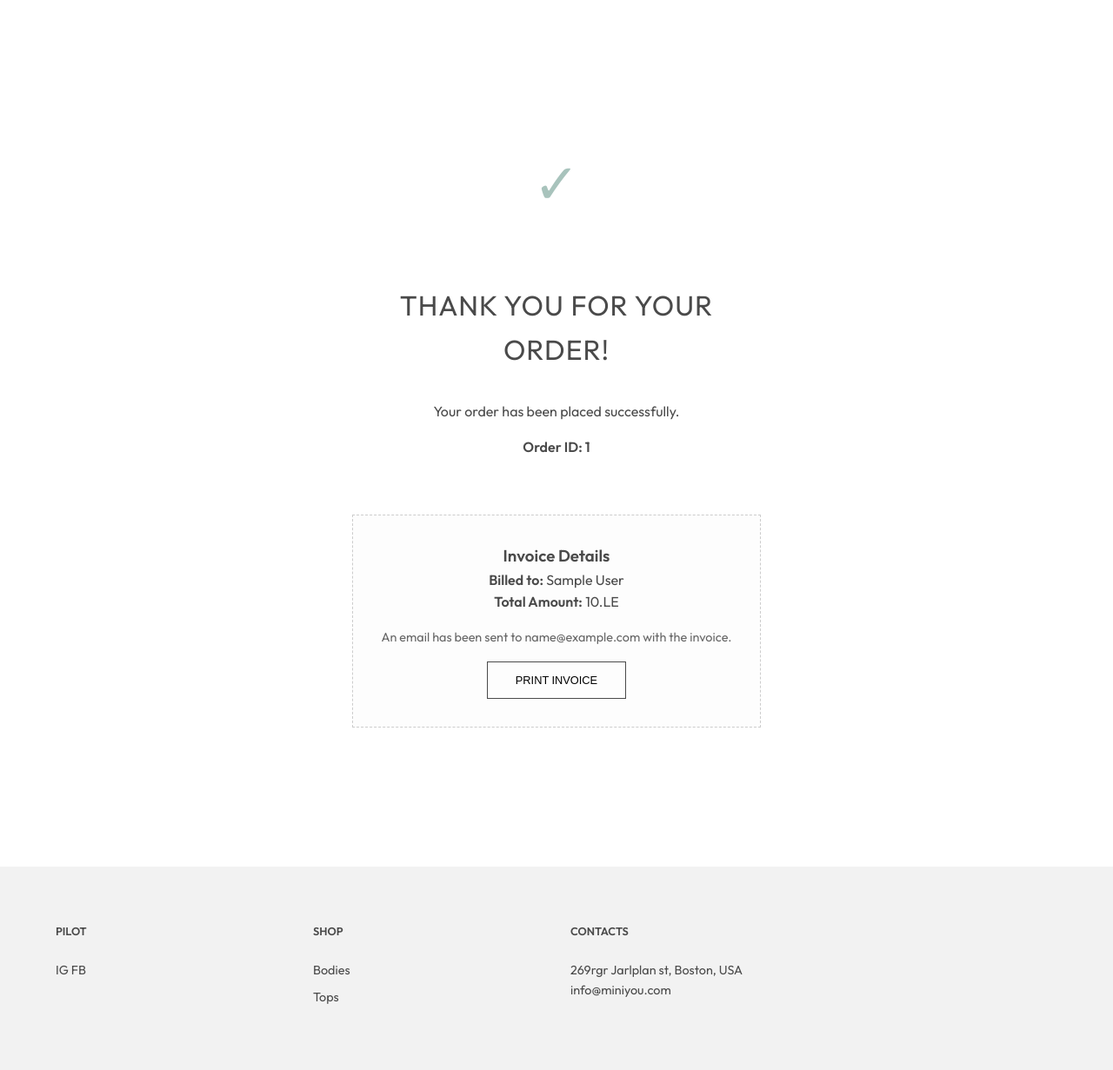
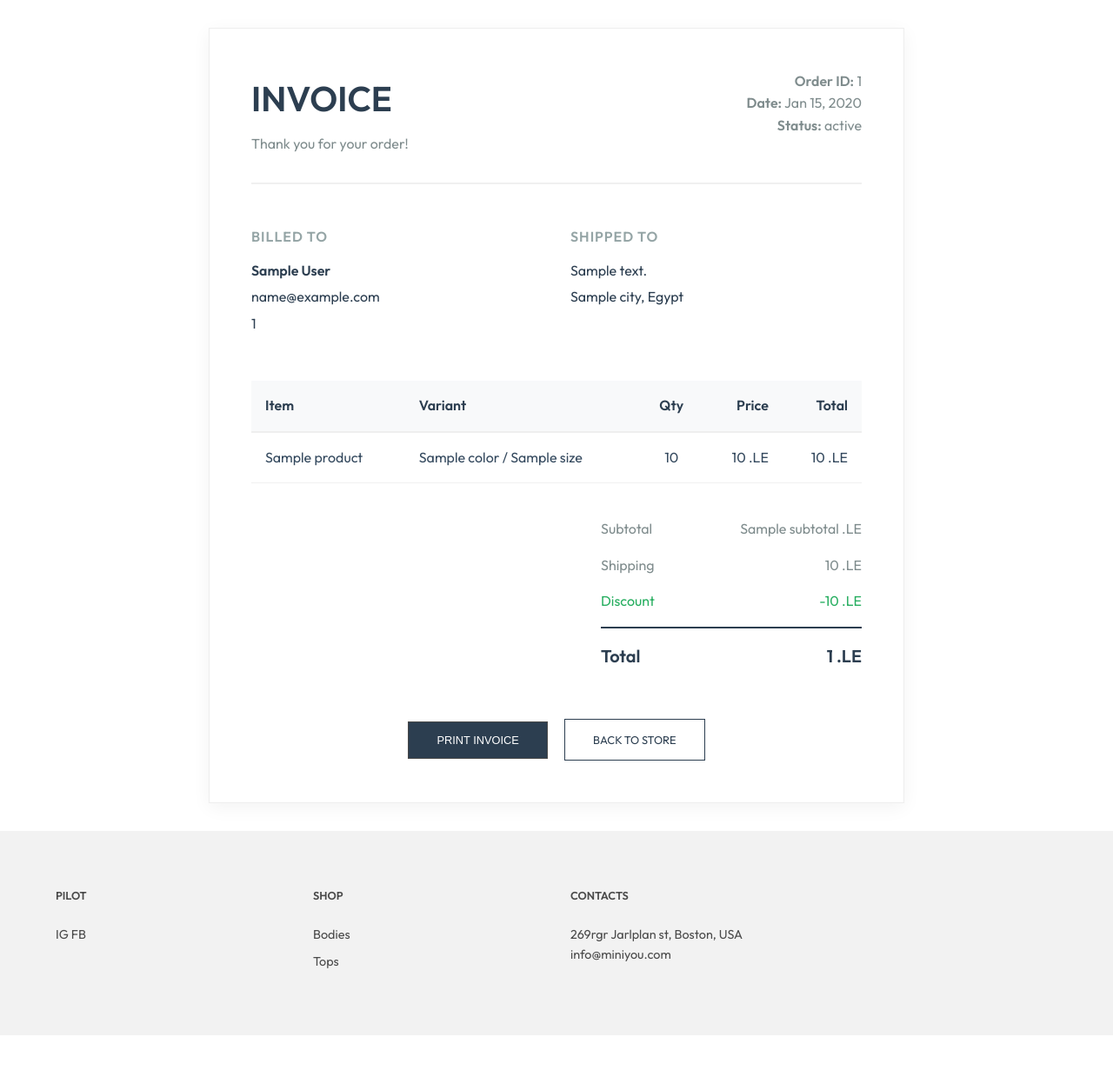
Before and after one commit to Abdallhshref/pilotkidswear, a Django app: template orders/templates/orders/created.html in a window 1280 px wide. Shown: the part 126-1357 px from the top of the page at 87% size. After the commit the page ends 1317 px from the top, so only its background shows below. Run offline with Django 5.2, Linux system fonts and the light colour scheme; the template is opened without the code that fills it: most values are stand-ins (such as "Sample title", 1, 10 or a date in 2020); data that the repository does not hold is empty.

Commit message:
last one

```diff
--- a/orders/templates/orders/cart_detail.html
+++ b/orders/templates/orders/cart_detail.html
@@ -40,8 +40,8 @@
 
     <div style="display: flex; justify-content: flex-end; gap: 1rem;">
         <a href="{% url 'home' %}" class="btn">{% trans "Continue Shopping" %}</a>
-        <a href="{% url 'checkout' %}" class="btn" style="background: var(--text-color); color: #fff;">
-            {% trans "Checkout" %}</a>
+        <a href="{% url 'checkout' %}" class="btn" style="background: var(--text-color); color: #fff;">{% trans
+            "Checkout" %}</a>
     </div>
     {% else %}
     <p style="text-align: center;">{% trans "Your bag is empty." %}</p>
--- a/orders/templates/orders/created.html
+++ b/orders/templates/orders/created.html
@@ -2,20 +2,213 @@
 {% load i18n %}
 
 {% block content %}
-<div class="tracking-container" style="text-align: center; padding: 4rem;">
-    <div style="font-size: 4rem; color: var(--primary-color); margin-bottom: 1rem;">✓</div>
-    <h1 class="section-title">{% trans "Thank you for your order!" %}</h1>
-    <p>{% trans "Your order has been placed successfully." %}</p>
-    <p style="margin: 1rem 0;"><strong>{% trans "Order ID:" %} {{ order.tracking_id }}</strong></p>
+<style>
+    /* Invoice Styles */
+    .invoice-container {
+        max-width: 800px;
+        margin: 2rem auto;
+        background: #fff;
+        padding: 3rem;
+        box-shadow: 0 5px 20px rgba(0, 0, 0, 0.05);
+        border: 1px solid #eee;
+    }
 
-    <div style="margin-top: 3rem; background: #fdfdfd; padding: 2rem; border: 1px dashed #ccc; display: inline-block;">
-        <h3>{% trans "Invoice Details" %}</h3>
-        <p><strong>{% trans "Billed to:" %}</strong> {{ order.full_name }}</p>
-        <p><strong>{% trans "Total Amount:" %}</strong> {{ order.get_total_price }}.LE</p>
-        <p style="margin-top: 1rem; font-size: 0.9rem; color: #666;">
-            {% trans "An email has been sent to" %} {{ order.email }} {% trans "with the invoice." %}
-        </p>
-        <button class="btn" style="margin-top: 1rem;" onclick="window.print()">{% trans "Print Invoice" %}</button>
+    .invoice-header {
+        display: flex;
+        justify-content: space-between;
+        align-items: flex-start;
+        margin-bottom: 3rem;
+        border-bottom: 2px solid #f0f0f0;
+        padding-bottom: 2rem;
+    }
+
+    .invoice-title {
+        font-size: 2.5rem;
+        font-weight: 700;
+        color: #2c3e50;
+        margin: 0;
+    }
+
+    .invoice-meta {
+        text-align: right;
+        color: #7f8c8d;
+    }
+
+    .invoice-grid {
+        display: grid;
+        grid-template-columns: 1fr 1fr;
+        gap: 2rem;
+        margin-bottom: 3rem;
+    }
+
+    .info-box h3 {
+        font-size: 1rem;
+        text-transform: uppercase;
+        color: #95a5a6;
+        margin-bottom: 0.8rem;
+        letter-spacing: 1px;
+    }
+
+    .info-box p {
+        margin: 0.3rem 0;
+        color: #2c3e50;
+    }
+
+    .invoice-table {
+        width: 100%;
+        border-collapse: collapse;
+        margin-bottom: 2rem;
+    }
+
+    .invoice-table th {
+        background: #f8f9fa;
+        padding: 1rem;
+        text-align: left;
+        font-weight: 600;
+        color: #2c3e50;
+        border-bottom: 2px solid #eee;
+    }
+
+    .invoice-table td {
+        padding: 1rem;
+        border-bottom: 1px solid #f0f0f0;
+        color: #34495e;
+    }
+
+    .invoice-summary {
+        margin-left: auto;
+        width: 300px;
+    }
+
+    .summary-row {
+        display: flex;
+        justify-content: space-between;
+        padding: 0.5rem 0;
+        color: #7f8c8d;
+    }
+
+    .summary-row.total {
+        font-size: 1.25rem;
+        font-weight: 700;
+        color: #2c3e50;
+        border-top: 2px solid #2c3e50;
+        padding-top: 1rem;
+        margin-top: 0.5rem;
+    }
+
+    .print-actions {
+        margin-top: 3rem;
+        text-align: center;
+    }
+
+    @media print {
+        body * {
+            visibility: hidden;
+        }
+
+        .invoice-container,
+        .invoice-container * {
+            visibility: visible;
+        }
+
+        .invoice-container {
+            position: absolute;
+            left: 0;
+            top: 0;
+            width: 100%;
+            margin: 0;
+            padding: 2rem;
+            box-shadow: none;
+            border: none;
+        }
+
+        .print-actions,
+        .navbar,
+        .footer {
+            display: none !important;
+        }
+    }
+</style>
+
+<div class="invoice-container">
+    <div class="invoice-header">
+        <div>
+            <h1 class="invoice-title">INVOICE</h1>
+            <p style="color: #7f8c8d; margin-top: 0.5rem;">{% trans "Thank you for your order!" %}</p>
+        </div>
+        <div class="invoice-meta">
+            <p><strong>{% trans "Order ID:" %}</strong> {{ order.tracking_id|slice:":8" }}</p>
+            <p><strong>{% trans "Date:" %}</strong> {{ order.created_at|date:"M d, Y" }}</p>
+            <p><strong>{% trans "Status:" %}</strong> {{ order.get_status_display }}</p>
+        </div>
+    </div>
+
+    <div class="invoice-grid">
+        <div class="info-box">
+            <h3>{% trans "Billed To" %}</h3>
+            <p><strong>{{ order.full_name }}</strong></p>
+            <p>{{ order.email }}</p>
+            <p>{{ order.phone_number }}</p>
+        </div>
+        <div class="info-box">
+            <h3>{% trans "Shipped To" %}</h3>
+            <p>{{ order.address }}</p>
+            <p>{{ order.city }}, {% trans "Egypt" %}</p>
+        </div>
+    </div>
+
+    <table class="invoice-table">
+        <thead>
+            <tr>
+                <th>{% trans "Item" %}</th>
+                <th>{% trans "Variant" %}</th>
+                <th style="text-align: center;">{% trans "Qty" %}</th>
+                <th style="text-align: right;">{% trans "Price" %}</th>
+                <th style="text-align: right;">{% trans "Total" %}</th>
+            </tr>
+        </thead>
+        <tbody>
+            {% for item in order.items.all %}
+            <tr>
+                <td>{{ item.variant.product.name }}</td>
+                <td>{{ item.variant.color.name }} / {{ item.variant.size.name }}</td>
+                <td style="text-align: center;">{{ item.quantity }}</td>
+                <td style="text-align: right;">{{ item.price }} .LE</td>
+                <td style="text-align: right;">{{ item.get_cost }} .LE</td>
+            </tr>
+            {% endfor %}
+        </tbody>
+    </table>
+
+    <div class="invoice-summary">
+        <div class="summary-row">
+            <span>{% trans "Subtotal" %}</span>
+            <span>{{ subtotal }} .LE</span>
+        </div>
+        <div class="summary-row">
+            <span>{% trans "Shipping" %}</span>
+            <span>{{ order.shipping_price }} .LE</span>
+        </div>
+        {% if order.discount_amount > 0 %}
+        <div class="summary-row" style="color: #27ae60;">
+            <span>{% trans "Discount" %}</span>
+            <span>-{{ order.discount_amount }} .LE</span>
+        </div>
+        {% endif %}
+        <div class="summary-row total">
+            <span>{% trans "Total" %}</span>
+            <span>{{ order.total_price }} .LE</span>
+        </div>
+    </div>
+
+    <div class="print-actions">
+        <button class="btn" onclick="window.print()" style="padding: 0.8rem 2rem; background: #2c3e50; color: #fff;">
+            <i class="fas fa-print"></i> {% trans "Print Invoice" %}
+        </button>
+        <a href="{% url 'home' %}" class="btn"
+            style="background: transparent; color: #2c3e50; border: 1px solid #2c3e50; margin-left: 1rem;">
+            {% trans "Back to Store" %}
+        </a>
     </div>
 </div>
 {% endblock %}
--- a/orders/templates/orders/track_order.html
+++ b/orders/templates/orders/track_order.html
@@ -76,8 +76,7 @@
                     <tr style="border-bottom: 1px solid #eee;">
                         <td style="padding: 10px;">
                             <strong>{{ item.variant.product.name }}</strong><br>
-                            <span style="font-size: 0.85rem; color: #666;">{{ item.variant.color.name }} / {{
-                                item.variant.size.name }}</span>
+                            <span style="font-size: 0.85rem; color: #666;">{{ item.variant.color.name }} / {{item.variant.size.name }}</span>
                         </td>
                         <td style="padding: 10px; text-align: center;">{{ item.quantity }}</td>
                         <td style="padding: 10px; text-align: right;">LE {{ item.price }}</td>
@@ -101,8 +100,7 @@
             <p style="margin-top: 0.5rem; display: flex; justify-content: space-between;">
                 <span>{% trans "Status:" %}</span>
                 <span class="badge"
-                    style="background: var(--primary-color); color: white; padding: 2px 8px; border-radius: 4px; font-size: 0.8rem;">{{
-                    order.get_status_display }}</span>
+                    style="background: var(--primary-color); color: white; padding: 2px 8px; border-radius: 4px; font-size: 0.8rem;">{{order.get_status_display }}</span>
             </p>
 
             <hr style="margin: 1rem 0; border: 0; border-top: 1px solid #eee;">
--- a/orders/views.py
+++ b/orders/views.py
@@ -100,7 +100,9 @@ def checkout(request):
 
 def order_created(request, order_id):
     order = get_object_or_404(Order, tracking_id=order_id)
-    return render(request, 'orders/created.html', {'order': order})
+    # Calculate subtotal (sum of items) for display
+    subtotal = sum(item.get_cost() for item in order.items.all())
+    return render(request, 'orders/created.html', {'order': order, 'subtotal': subtotal})
 
 def track_order(request):
     order = None
```
Also changed, not shown: verify_math.py (added, +51 -0 lines).
